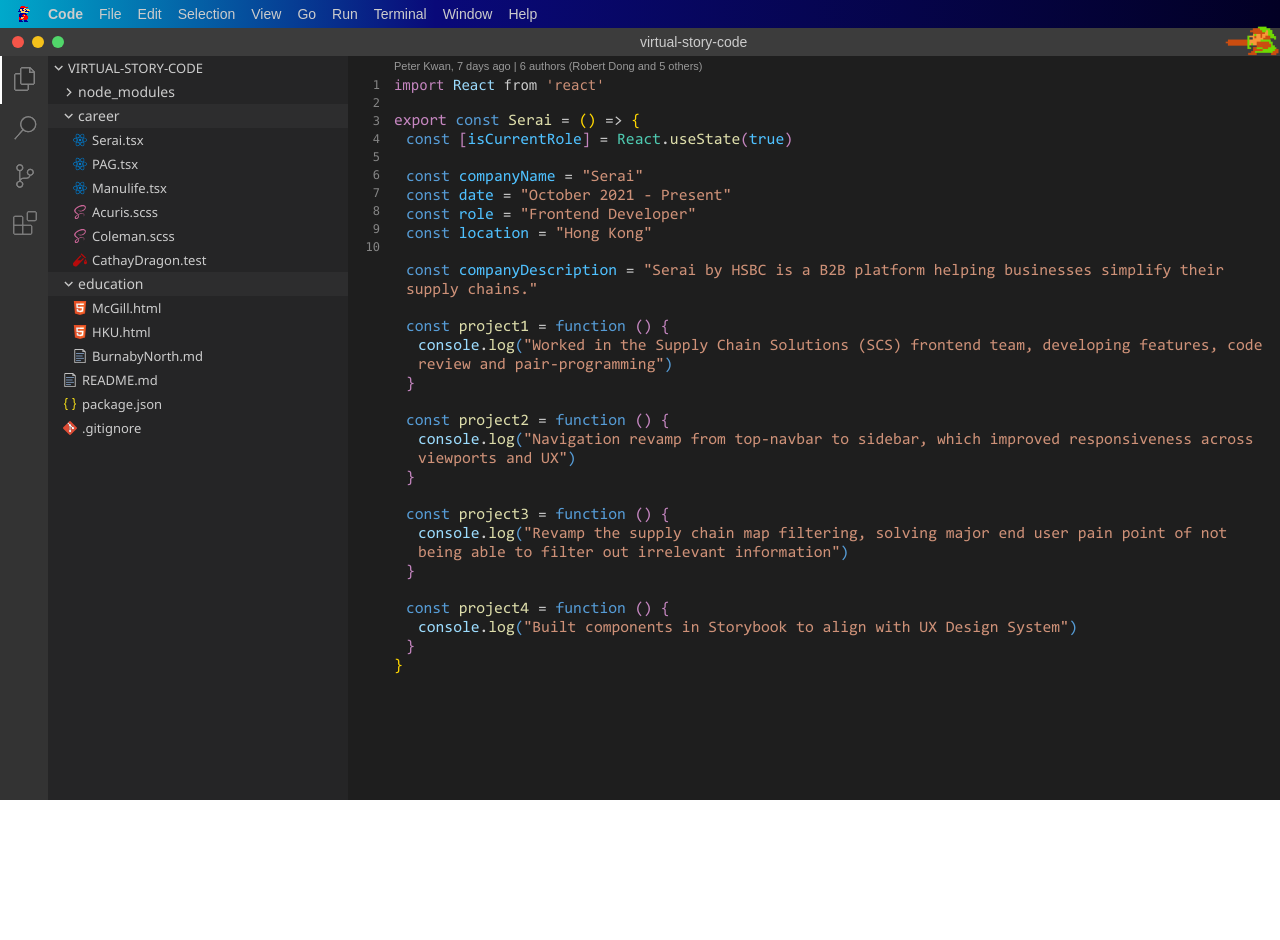
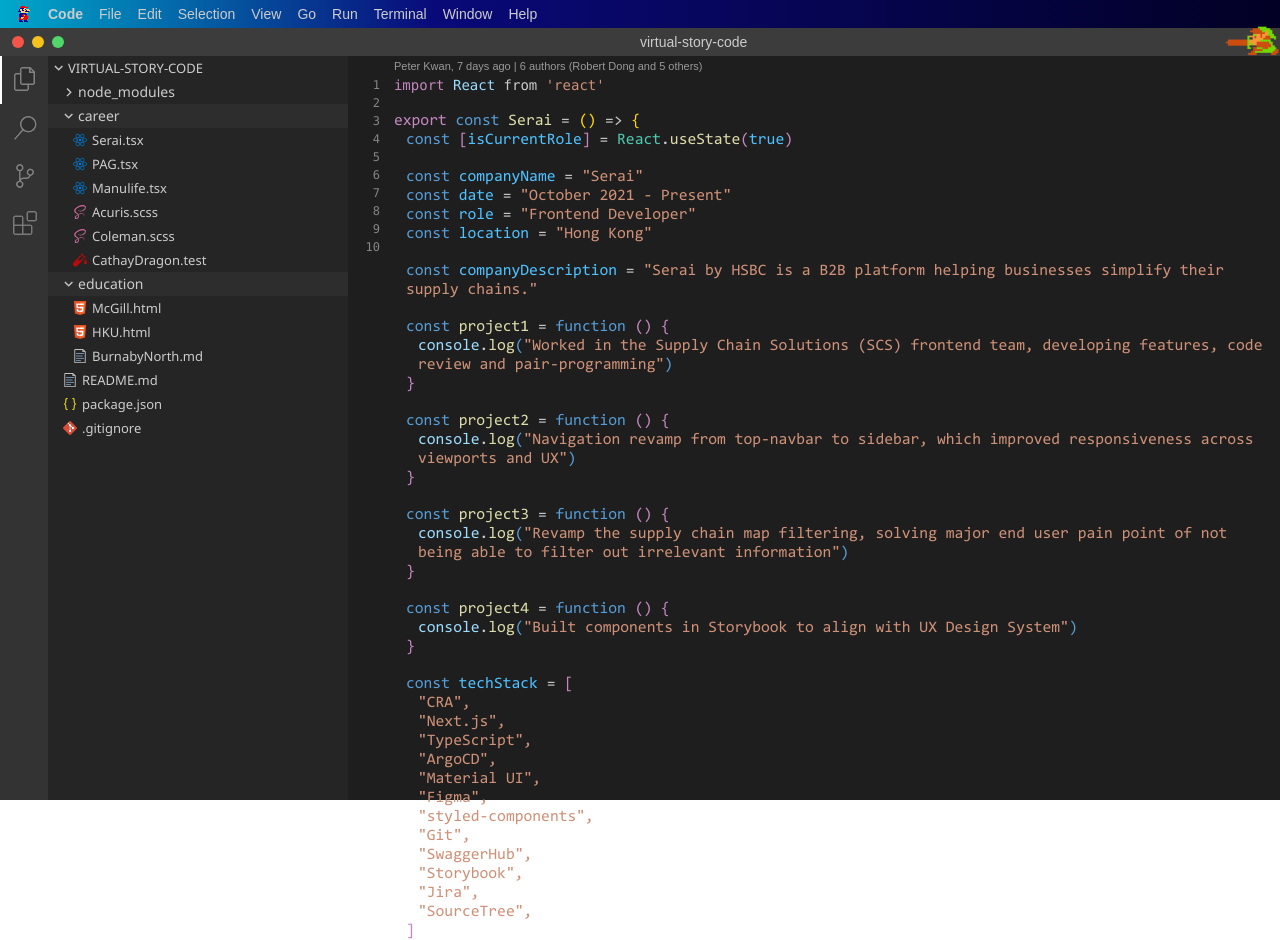
Before and after one commit to peterkwkwan/virtual-story-code, a React (Vite) app: page /explorer/serai in a window 1280 px wide. Shown: the top 940 px of the page. Before the commit the page ends 800 px from the top, so only its background shows below. Built offline with nearby package versions, Linux system fonts and the light colour scheme.

Commit message:
serai JD

```diff
--- a/src/components/explorer-pages/shared/JobDescription.tsx
+++ b/src/components/explorer-pages/shared/JobDescription.tsx
@@ -85,7 +85,7 @@
       </Indent>
       {functions.map((task, idx) => {
         return (
-          <>
+          <React.Fragment key={task}>
             <LineBreak />
             <Indent>
               <DeclarationText>const</DeclarationText>{" "}
@@ -101,9 +101,27 @@
               </Indent>
               <ImportExportText>{"}"} </ImportExportText>
             </Indent>
-          </>
+          </React.Fragment>
         );
       })}
+      <LineBreak />
+      <Indent>
+        <>
+          <DeclarationText>const</DeclarationText>{" "}
+          <ObjectText>techStack</ObjectText> ={" "}
+          <ImportExportText>{"["} </ImportExportText>
+          <Indent>
+            {techStack.map((stack) => {
+              return (
+                <div key={stack}>
+                  <StringText>"{stack}",</StringText>
+                </div>
+              );
+            })}
+          </Indent>
+          <ImportExportText>{"]"} </ImportExportText>
+        </>
+      </Indent>
       <YellowBrackets>{"}"}</YellowBrackets>
     </div>
   );
```
